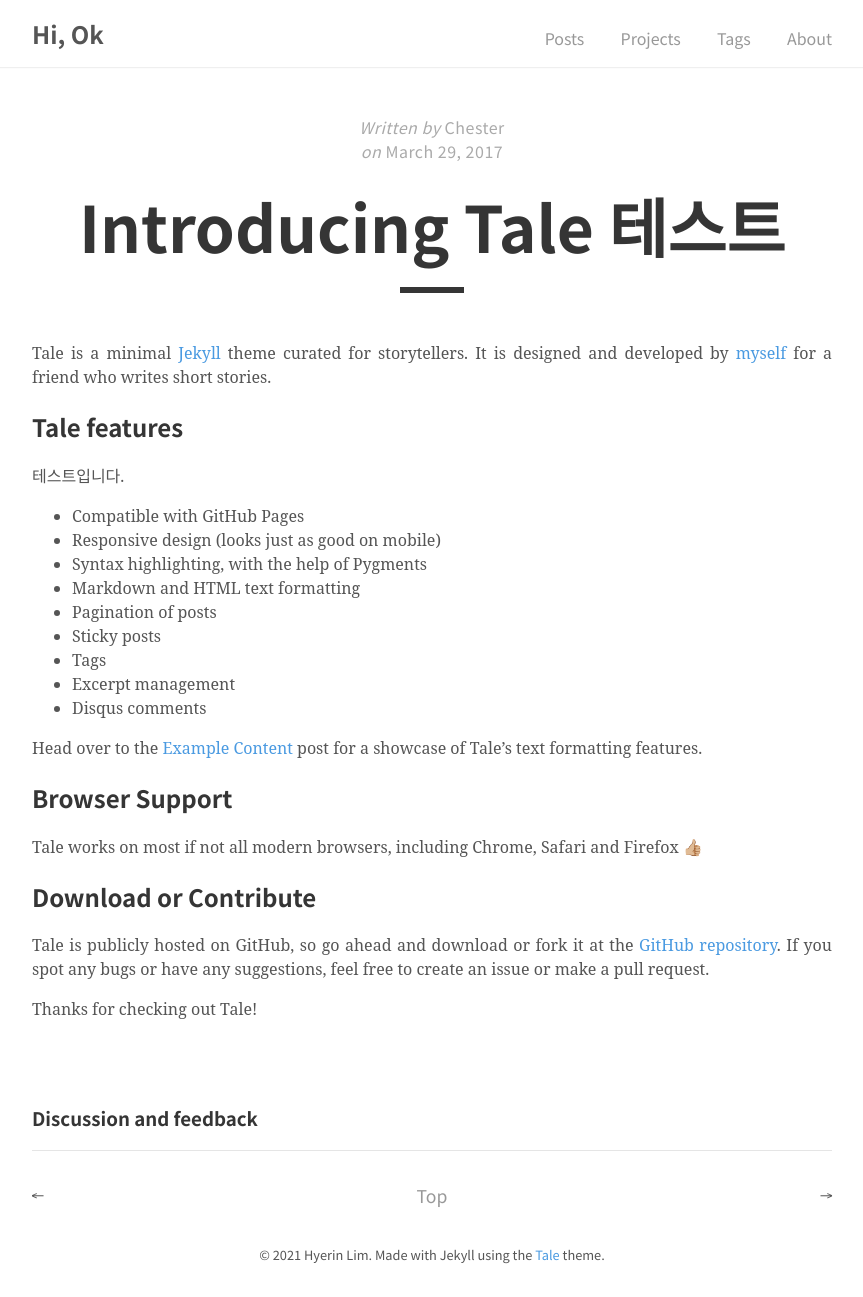
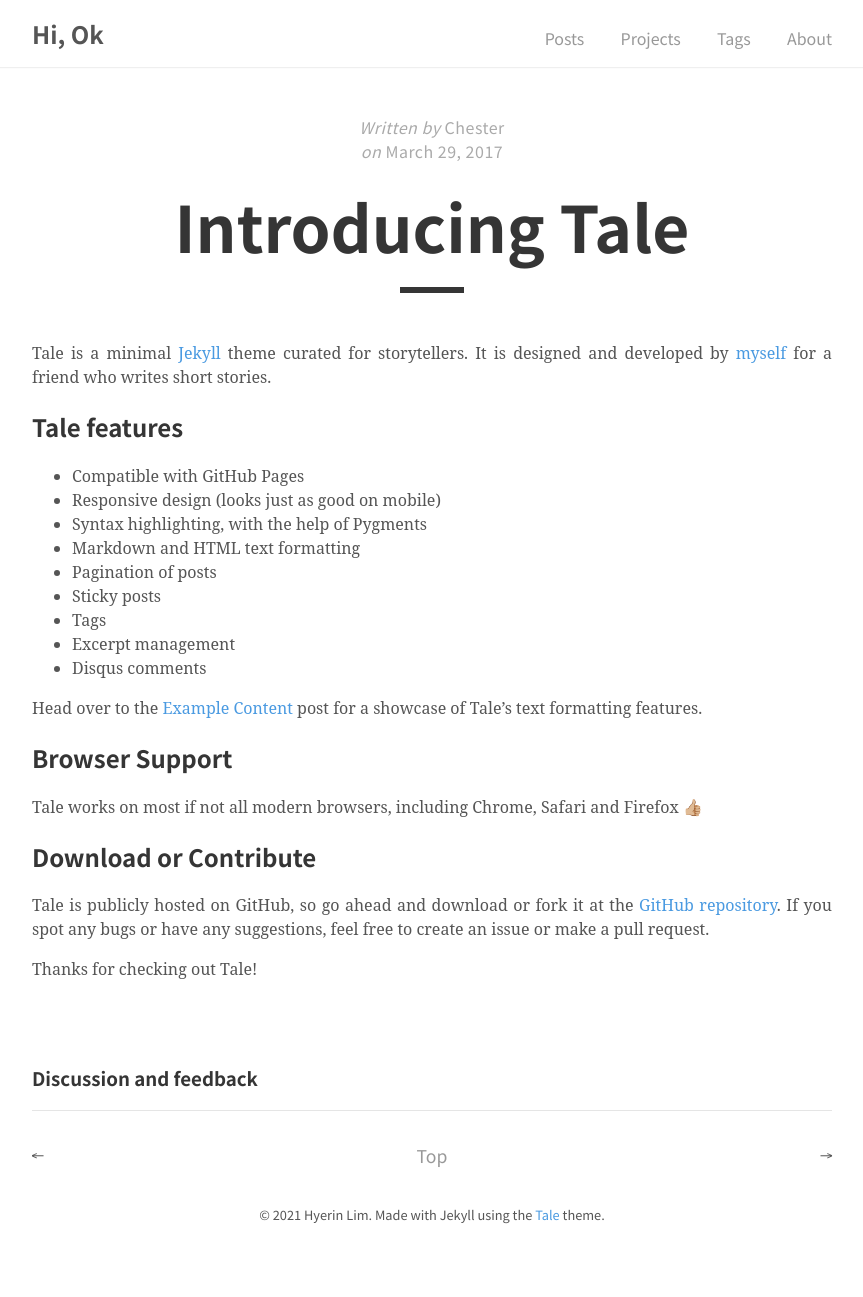
Before and after one commit to hyerin315/hyerin315.github.io, a Jekyll site: the page built from _posts/2017-03-29-introducing-tale.md, in a window 1280 px wide. Shown: the whole page, without its empty margins (208-1071 px from the left). Built offline with Jekyll 4.4.1, drawn with Linux system fonts in a browser that asks for light colours; comment, search, counter and statistics services are not loaded; after the commit the page ends 1257 px from its top, so only the background shows below that.

Commit message:
Update 2017-03-29-introducing-tale.md

```diff
--- a/_posts/2017-03-29-introducing-tale.md
+++ b/_posts/2017-03-29-introducing-tale.md
@@ -1,6 +1,6 @@
 ---
 layout: post
-title:  "Introducing Tale 테스트"
+title:  "Introducing Tale"
 author: "Chester"
 comments: true
 tags: Tale
@@ -13,8 +13,6 @@ hidden: true
 Tale is a minimal [Jekyll](https://jekyllrb.com/) theme curated for storytellers. It is designed and developed by [myself](https://github.com/chesterhow/) for a friend who writes short stories.<!--more-->
 
 ## Tale features
-
-테스트입니다.
 
 - Compatible with GitHub Pages
 - Responsive design (looks just as good on mobile)
```
